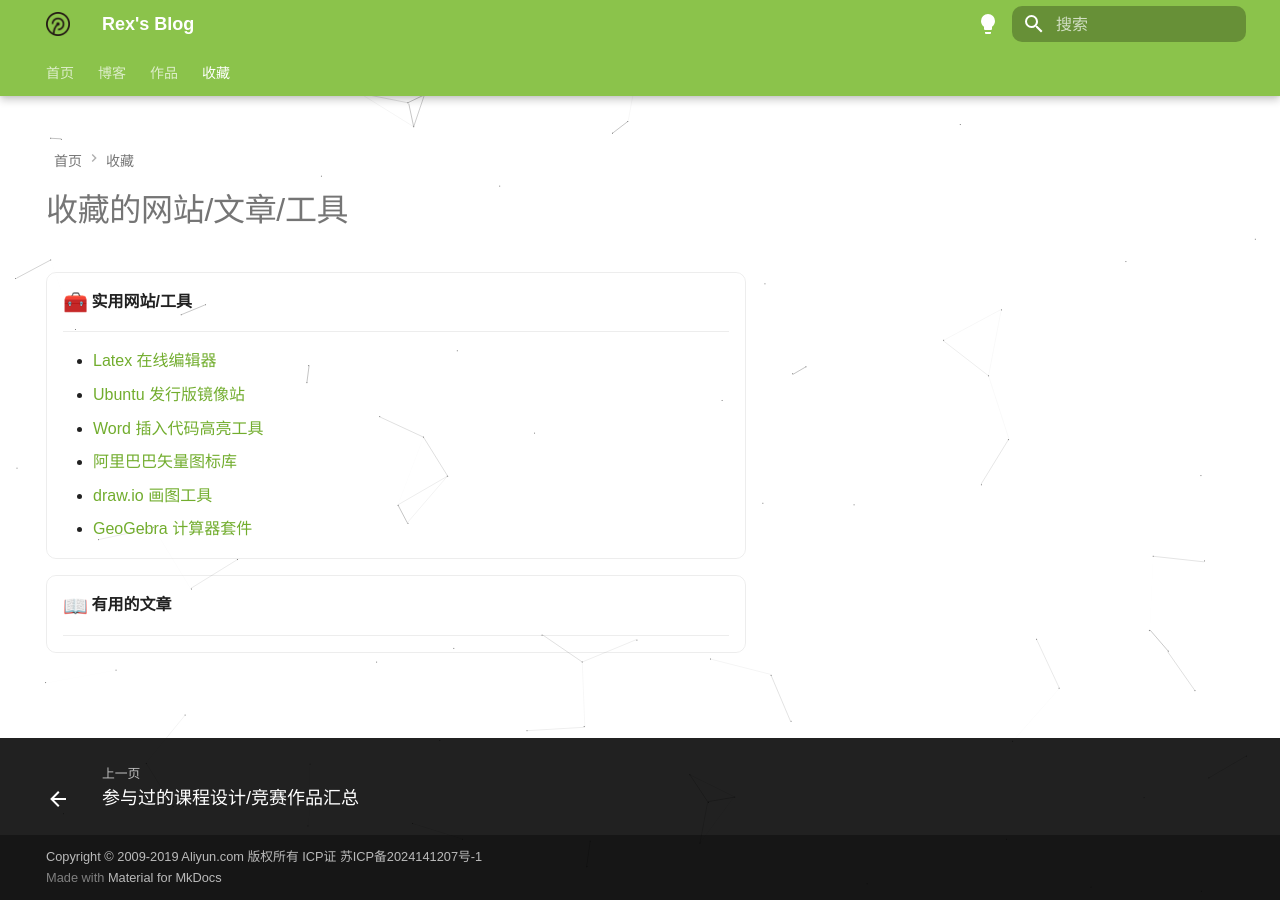
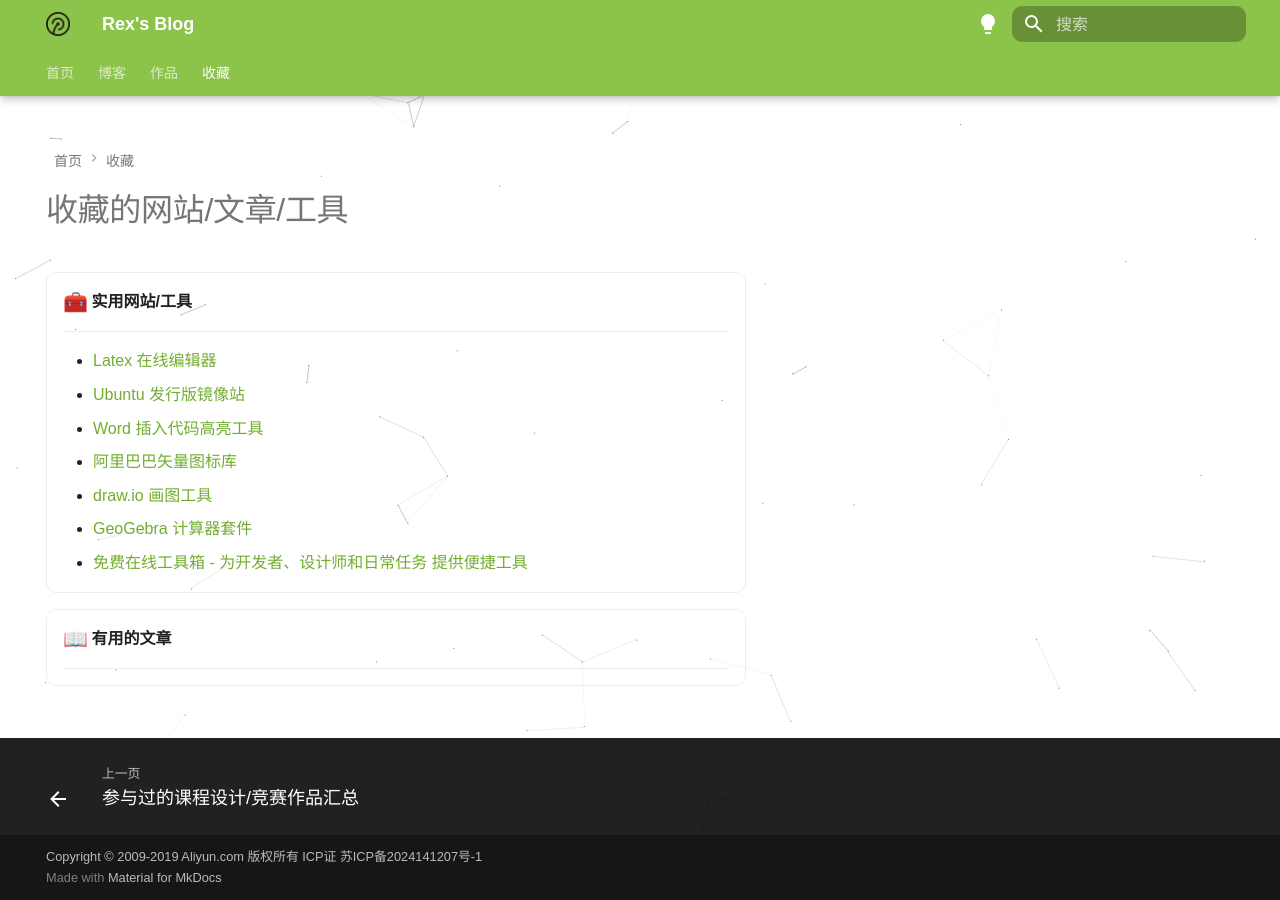
Before and after one commit to RRRexyz/MyBlog, an MkDocs documentation site: the page built from docs/collect/index.md, in a window 1280 px wide. Built offline with MkDocs 1.6.1 and Material for MkDocs 9.7.7, drawn with Linux system fonts in a browser that asks for light colours; emoji names are drawn with the system emoji font; comment, search, counter and statistics services are not loaded; a style sheet for code colours, icons or effects is not loaded.

Commit message:
docs: 添加免费在线工具箱链接

```diff
--- a/docs/collect/index.md
+++ b/docs/collect/index.md
@@ -17,7 +17,7 @@ hide:
     - <a href="https://www.iconfont.cn/" target="_blank">阿里巴巴矢量图标库</a>
     - <a href="https://www.draw.io/" target="_blank">draw.io 画图工具</a>
     - <a href="https://www.geogebra.org/ " target="_blank">GeoGebra 计算器套件</a>
-
+    - <a href="https://onebox.tools/zh" target="_blank">免费在线工具箱 - 为开发者、设计师和日常任务 提供便捷工具</a>
 </div>
 
 
```
